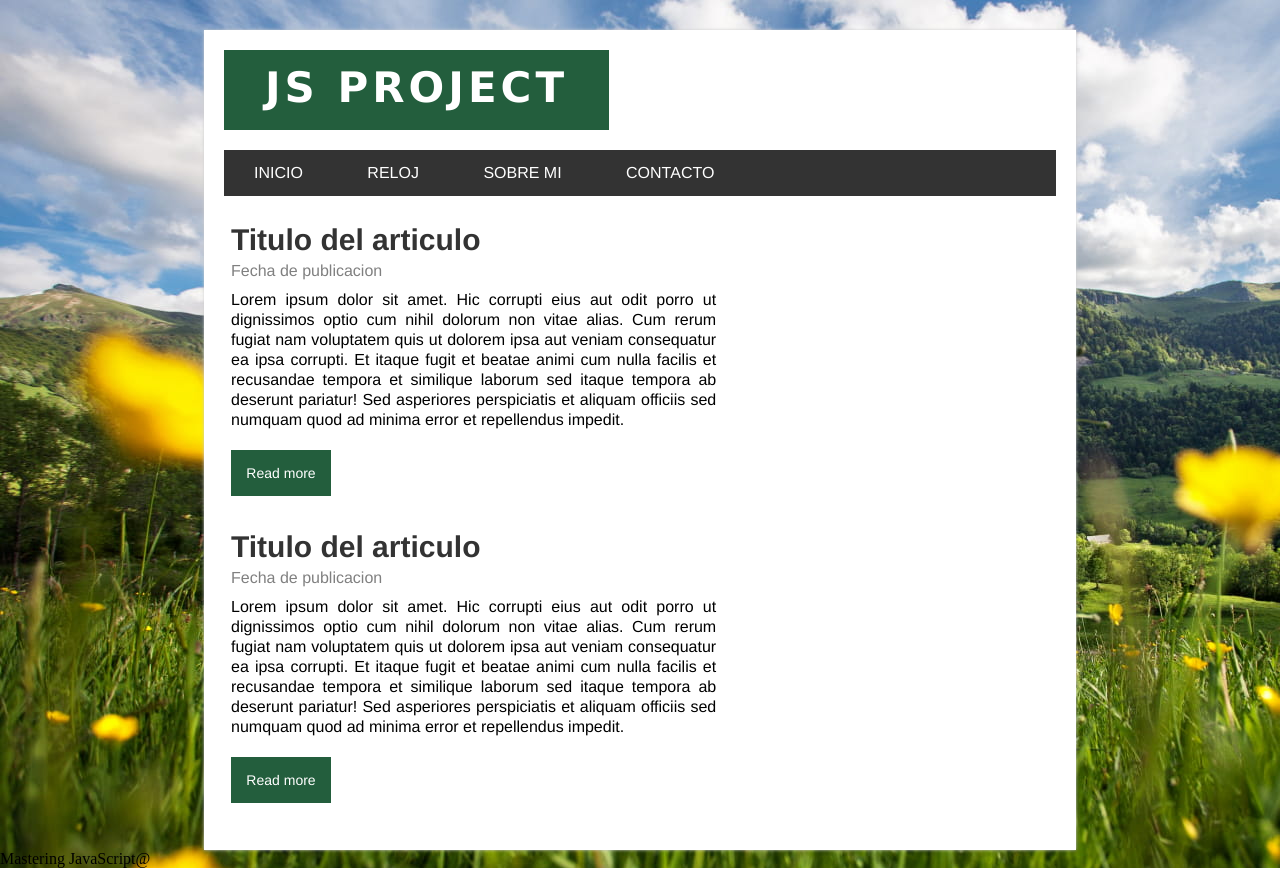
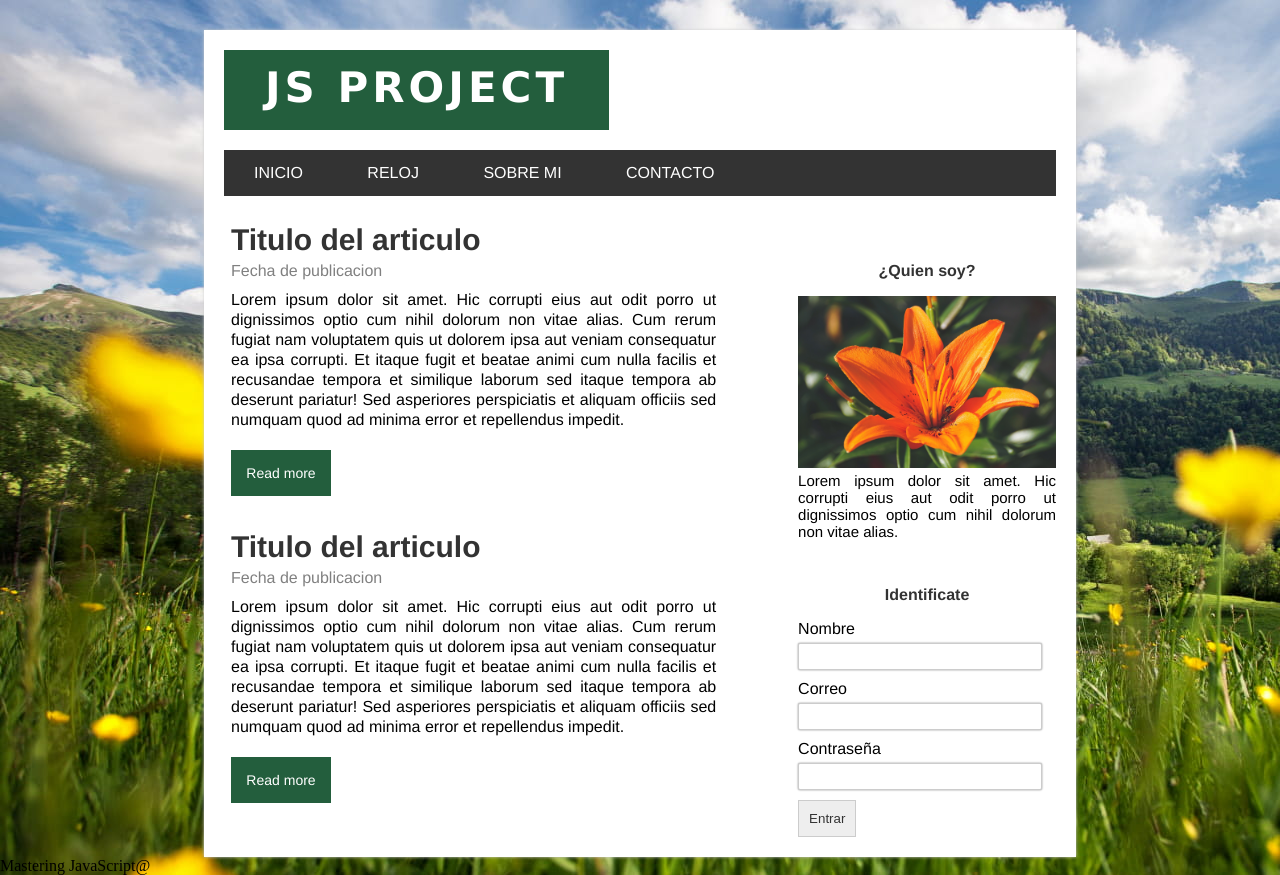
Before and after one commit to KendraLambillon/PROJECT-JS-JQUERY, a plain HTML site: page index.html in a window 1280 px wide. Drawn offline with Linux system fonts and the light colour scheme.

Commit message:
Sidebar style

```diff
--- a/css/styles.css
+++ b/css/styles.css
@@ -108,3 +108,46 @@ body{
     width: 70px; /*Tengo que poner un tamaño por culpa del displa:block*/
     margin-bottom: 20px;
 }
+
+#sidebar{
+    font-family: Helvetica, Arial;
+    width: 31%;
+    float: right;
+}
+
+#sidebar h4{
+    margin-top: 50px;
+    margin-bottom: 20px;
+    text-align: center;
+    line-height: 10px;
+    color: #333;
+}
+
+#sidebar img{
+    width: 100%;
+}
+
+#sidebar p{
+    font-size: 15px;
+    text-align: justify;
+}
+
+form input[type="text"],
+form input[type="email"],
+form input[type="password"]{
+    padding: 5px;
+    border-radius: 2px;
+    border:1px solid #ccc;
+    width: 90%;
+    margin-bottom: 10px;
+    margin-top: 5px;
+    box-shadow: 0px 0px 2px gray;
+}
+
+form input[type="submit"]{
+    background: #eee;
+    padding: 10px;
+    border: 1px solid #ccc;
+    color: #333;
+    cursor: pointer;
+}
--- a/index.html
+++ b/index.html
@@ -54,7 +54,26 @@
                 </article>
             </div>
             <aside id="sidebar">
+                <div id="about">
+                    <h4>¿Quien soy?</h4>
+                    <img src="img/flower.jpg" alt="">
+                    <p>
+                        Lorem ipsum dolor sit amet. Hic corrupti eius aut odit porro ut dignissimos optio cum nihil dolorum non vitae alias.
+                    </p>
+                </div>
+                <div id="login">
+                    <h4>Identificate</h4>
+                    <form>
+                        <label for="name">Nombre</label>
+                        <input type="text" name="name" />
+                        <label for="email">Correo</label>
+                        <input type="text" name="email" />
+                        <label for="password">Contraseña</label>
+                        <input type="text" name="password" />
 
+                        <input type="submit" value="Entrar" />
+                    </form>
+                </div>
             </aside>
             <div class="clearfix"></div>
         </section>
```
Also changed, not shown: img/flower.jpg (added).
